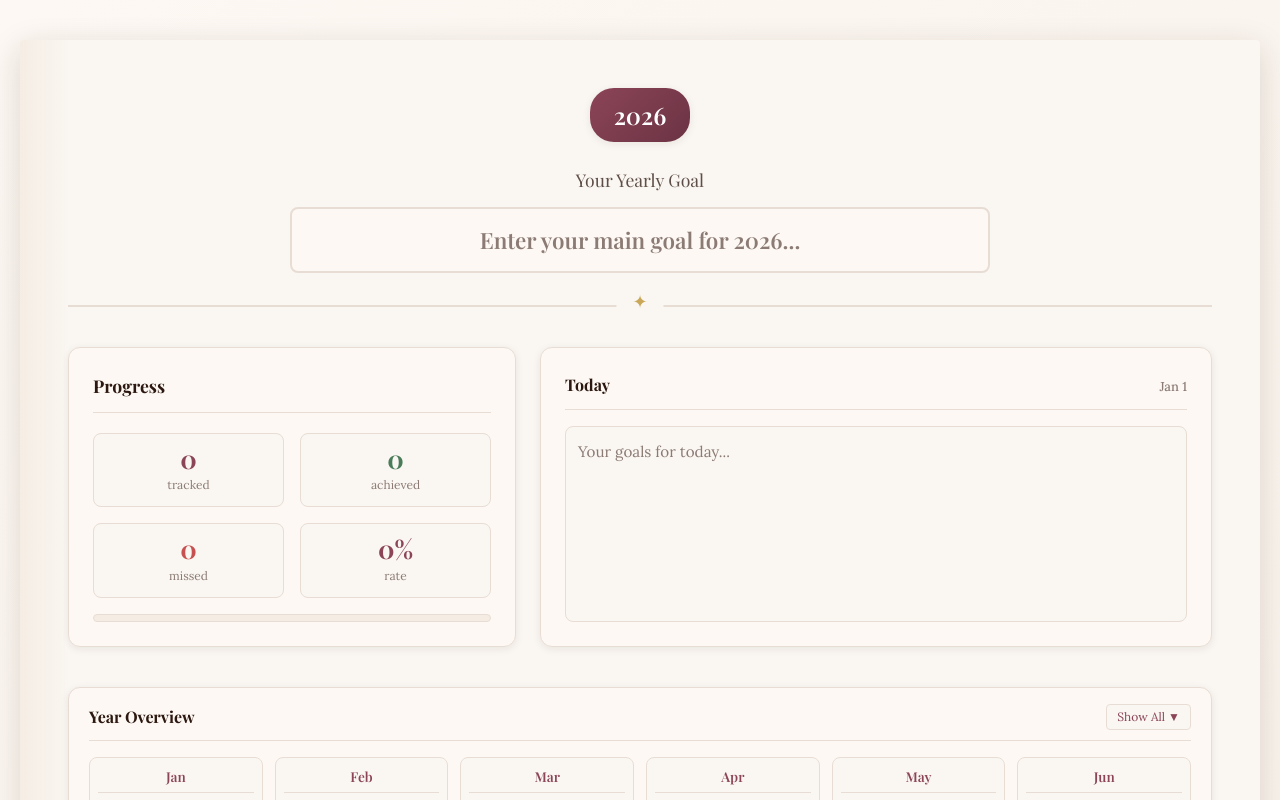
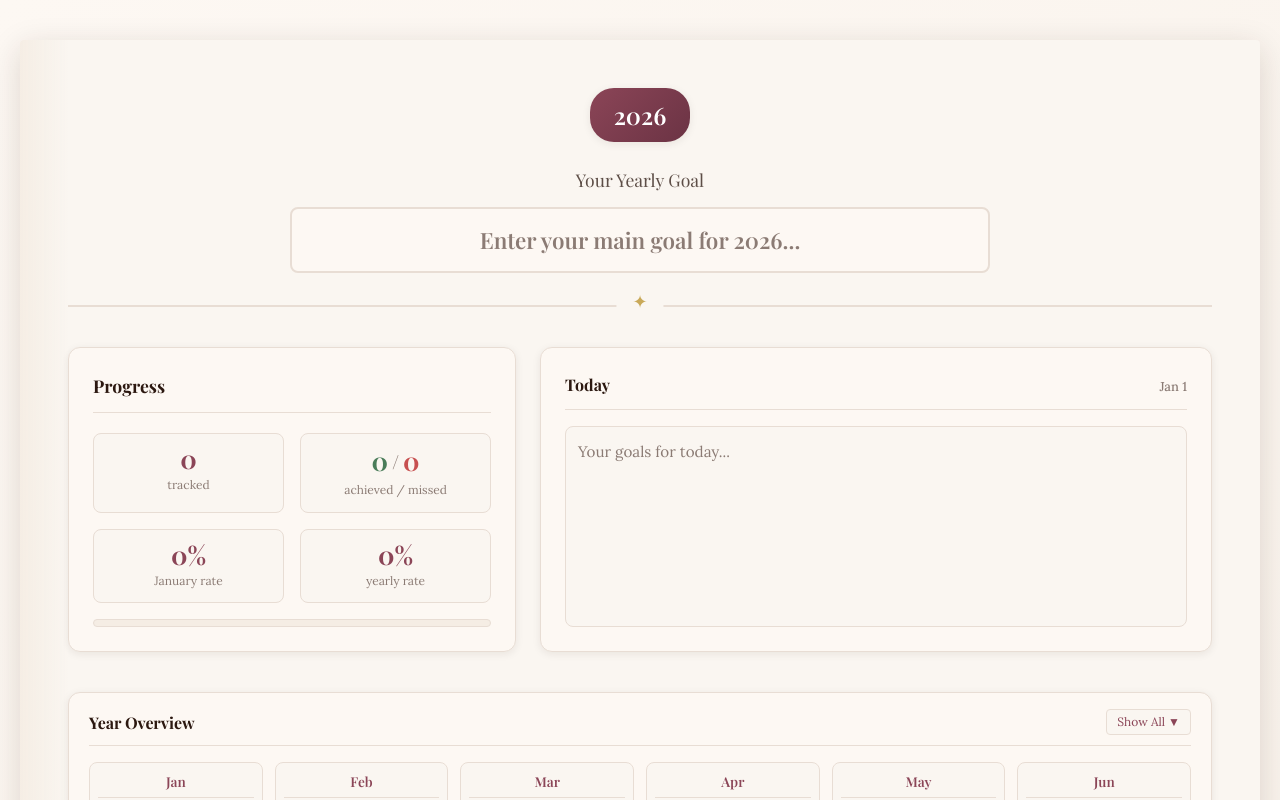
Before and after one commit to Hritik4722/comeback-goal-planner, a React (Vite) app: page / in a window 1280 px wide. Shown: the top 800 px of the page. Built offline with nearby package versions, Linux system fonts and the light colour scheme.

Commit message:
Added new stats

```diff
--- a/src/App.jsx
+++ b/src/App.jsx
@@ -199,12 +199,25 @@ function App() {
     setModalStatus('pending')
   }
 
-  const allEntries = [...Object.values(entries), ...Object.values(weeklyGoals), ...Object.values(monthlyGoals)]
-  const totalCells = allEntries.length
-  const successCells = allEntries.filter(e => e.status === 'success').length
-  const failureCells = allEntries.filter(e => e.status === 'failure').length
-  const progressPercentage = (successCells + failureCells) > 0
-    ? Math.round((successCells / (successCells + failureCells)) * 100)
+  const dailyEntries = Object.values(entries)
+  const totalCells = dailyEntries.length
+  const successCells = dailyEntries.filter(e => e.status === 'success').length
+  const failureCells = dailyEntries.filter(e => e.status === 'failure').length
+
+  // Yearly rate calculation (achieved goals out of 365 days)
+  const yearlyRate = Math.round((successCells / 365) * 100)
+
+  // Monthly rate calculation (for current month)
+  const currentMonth = new Date().getMonth()
+  const monthlyEntries = Object.entries(entries).filter(([key]) => {
+    const monthIndex = parseInt(key.split('-')[0])
+    return monthIndex === currentMonth
+  }).map(([, value]) => value)
+
+  const monthlySuccess = monthlyEntries.filter(e => e.status === 'success').length
+  const monthlyFailure = monthlyEntries.filter(e => e.status === 'failure').length
+  const monthlyRate = (monthlySuccess + monthlyFailure) > 0
+    ? Math.round((monthlySuccess / (monthlySuccess + monthlyFailure)) * 100)
     : 0
 
   const buildGridRows = () => {
@@ -351,20 +364,24 @@ function App() {
                 <span className="stat-label">tracked</span>
               </div>
               <div className="stat-item">
-                <span className="stat-value success">{successCells}</span>
-                <span className="stat-label">achieved</span>
+                <div className="stat-combined">
+                  <span className="stat-value success">{successCells}</span>
+                  <span className="stat-separator">/</span>
+                  <span className="stat-value failure">{failureCells}</span>
+                </div>
+                <span className="stat-label">achieved / missed</span>
               </div>
               <div className="stat-item">
-                <span className="stat-value failure">{failureCells}</span>
-                <span className="stat-label">missed</span>
+                <span className="stat-value">{monthlyRate}%</span>
+                <span className="stat-label">{MONTHS[currentMonth]} rate</span>
               </div>
               <div className="stat-item">
-                <span className="stat-value">{progressPercentage}%</span>
-                <span className="stat-label">rate</span>
+                <span className="stat-value">{yearlyRate}%</span>
+                <span className="stat-label">yearly rate</span>
               </div>
             </div>
             <div className="progress-bar-mini">
-              <div className="progress-bar-mini-fill" style={{ width: `${progressPercentage}%` }}></div>
+              <div className="progress-bar-mini-fill" style={{ width: `${monthlyRate}%` }}></div>
             </div>
           </div>
 
--- a/src/index.css
+++ b/src/index.css
@@ -216,6 +216,20 @@ body {
   font-size: 0.75rem;
   color: var(--text-muted);
   margin-top: 4px;
+}
+
+.stat-combined {
+  display: flex;
+  align-items: center;
+  justify-content: center;
+  gap: 4px;
+}
+
+.stat-separator {
+  font-family: 'Playfair Display', serif;
+  font-size: 1.2rem;
+  color: var(--text-muted);
+  font-weight: 400;
 }
 
 .progress-bar-mini {
```
